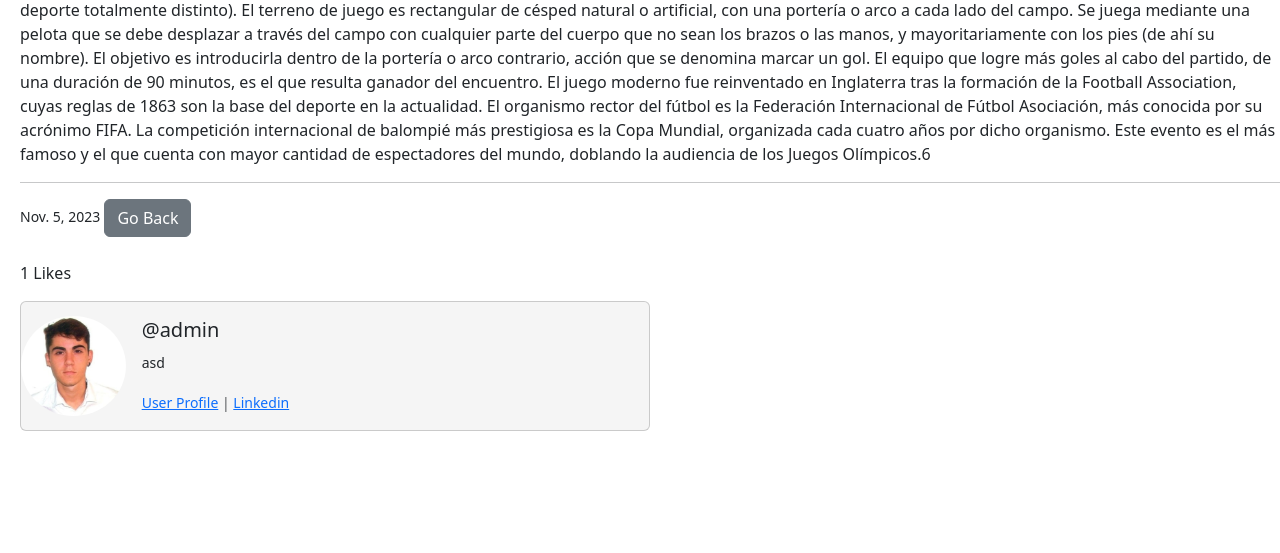
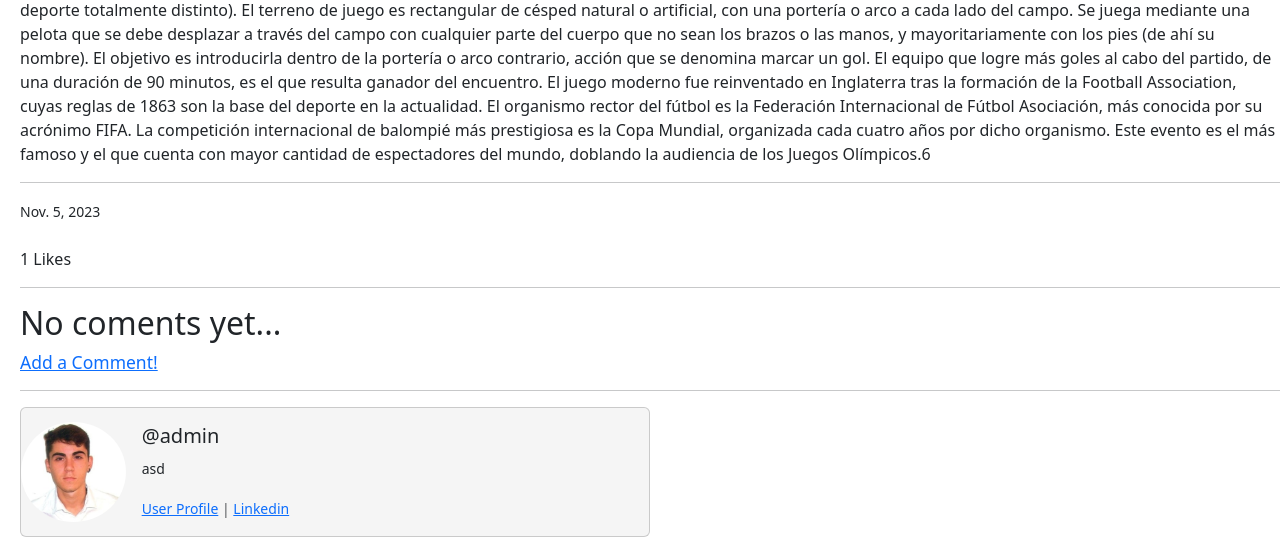
Before and after one commit to nachoeche/CoderHouse, a Django app: page /article/21 in a window 1280 px wide. Shown: the part 355-908 px from the top of the page. Before the commit the page ends 786 px from the top, so only its background shows below. Run offline with Django 4.2, Linux system fonts and the light colour scheme; data comes from the database, SQL or seed files in the repository; both versions use the stored data as it was after the commit; some libraries are stand-ins or nearby versions.

Commit message:
Comments Added

```diff
--- a/theblog/admin.py
+++ b/theblog/admin.py
@@ -1,9 +1,10 @@
 from django.contrib import admin
 #import Post from models.py
-from .models import Post,Category,UserProfile
+from .models import Post,Category,UserProfile,Comment
 
 # Register your models here.
 #This will help to access the Posts from the admin area
 admin.site.register(Post)
 admin.site.register(Category)
 admin.site.register(UserProfile)
+admin.site.register(Comment)
--- a/theblog/forms.py
+++ b/theblog/forms.py
@@ -1,5 +1,5 @@
 from django import forms
-from .models import Post,Category
+from .models import Post,Category,Comment
 from django import forms
 #To see all categories on the dropdown, create a ("visuable name", "attribute")
 #Setting them in a list so that it's easier to work on
@@ -40,3 +40,15 @@ class EditForm(forms.ModelForm):
 #Search bar
 class SearchForm(forms.Form):
     query = forms.CharField(max_length=100, label='Search')
+
+
+
+class CommentForm(forms.ModelForm):
+    class Meta:
+        model = Comment
+        fields=('name','body')
+        #Create a widget to define a CSS(boostrap) class to each field
+        widgets={
+            'name': forms.TextInput(attrs={'class': 'form-control'}),
+            'body': forms.Textarea(attrs={'class': 'form-control'}),
+        }
--- a/theblog/models.py
+++ b/theblog/models.py
@@ -4,6 +4,7 @@ from django.contrib.auth.models import User
 from django.urls import reverse
 from datetime import datetime,date
 from ckeditor.fields import RichTextField
+from django.urls import reverse_lazy,reverse
 
 # Create your models here.
 class Category(models.Model):
@@ -62,3 +63,15 @@ class UserProfile(models.Model):
         return str(self.user)
     def get_absolute_url(self):
         return reverse('home')
+
+class Comment(models.Model):
+        post=models.ForeignKey(Post,related_name="comments",on_delete=models.CASCADE)
+        name=models.CharField(max_length=255)
+        body=models.TextField()
+        date_added=models.DateField(auto_now_add=True)
+
+        def __str__(self):
+            return f"{self.post.title} - {self.name}"
+
+        def get_success_url(self):
+            return reverse_lazy('post-detail', kwargs={'pk': self.kwargs['pk']})
--- a/theblog/templates/article_details.html
+++ b/theblog/templates/article_details.html
@@ -22,11 +22,12 @@
 <p>{{posts.body|safe}}</p>
 <hr>
 <small>{{posts.post_date}}</small>
-<a href="{% url 'home' %}" class="btn btn-secondary">Go Back</a>
+
 <br></br>
 <form action="{% url 'like_post' posts.pk %}" method="POST">
     {% csrf_token %}
     {% if user.is_authenticated %}
+    <p>
         {% if liked %}
             <button type="submit", name="post_id", value="{{posts.id}}", class="btn btn-danger btn-sm">
                 Un-Like
@@ -37,7 +38,27 @@
             </button>
         {% endif %}
     {% endif %}
-    <p>{{total_likes}} Likes</p>
+    {{total_likes}} Likes</p>
+    <hr>
+    {% if not posts.comments.all%}
+        <h2>No coments yet... </h2>
+        <h5><small><a href="{% url 'add_comment' posts.pk %}">Add a Comment!</a></small></h5>
+        <hr>
+
+    {%else%}
+        <h2>Comments...</h2>
+        <h5><small><a href="{%url 'add_comment' posts.pk%}">Add a Comment!</a></small></h5>
+        {%for comment in posts.comments.all %}
+            <strong>{{comment.name}} -
+            {{comment.date_added}}</strong>
+            <br/>
+           {{comment.body}}
+            <hr>
+        {%endfor%}
+
+    {%endif%}
+
+
     <!--Profile details - Boostrap "Card"-->
     {% if posts.author.userprofile %} <!--Maby an user doesn't have a profile yet-->
         <div class="card mb-3" style="max-width: 50%; background-color: whitesmoke;">
--- a/theblog/templates/categories.html
+++ b/theblog/templates/categories.html
@@ -21,7 +21,7 @@
             {% endif %}
         </small>
         <br/>
-        {{post.body|slice:":100"}}</li>
+        {{post.body|safe}}</li>
     {% endfor %}
     </ul>
     <a class="btn btn-secondary" href="{% url 'home' %}"> Go Back </a>
--- a/theblog/urls.py
+++ b/theblog/urls.py
@@ -1,7 +1,7 @@
 from django.urls import path
 #from . import views
 #As the HomeView is a class, we need to import it.
-from .views import HomeView,ArticleDetail,AddPostView,UpdatePostView,DeletePostView,AddCategoryView,CategoryView,LikeView
+from .views import HomeView,ArticleDetail,AddPostView,UpdatePostView,DeletePostView,AddCategoryView,CategoryView,LikeView,AddCommentView
 
 urlpatterns = [
     #path("",views.home,name="home"),
@@ -14,4 +14,5 @@ urlpatterns = [
     path("add_category/",AddCategoryView.as_view(),name="add_category"),
     path("category/<str:cats>",CategoryView,name="category"),
     path("like/<int:pk>",LikeView,name="like_post"),
+    path("article/comment/<int:pk>/",AddCommentView.as_view(),name="add_comment"),
 ]
--- a/theblog/views.py
+++ b/theblog/views.py
@@ -4,9 +4,9 @@ from django.shortcuts import render,get_object_or_404
 #CreateView: To create a post
 #UpdateView: To update posts
 from django.views.generic import ListView,DetailView, CreateView,UpdateView,DeleteView
-from .models import Post,Category
+from .models import Post,Category,Comment
 #Import the form.py file
-from .forms import PostForm,EditForm
+from .forms import PostForm,EditForm,CommentForm
 #Used to redirect while deleting a post
 from django.urls import reverse_lazy,reverse
 #Used to redirect to same page
@@ -114,3 +114,21 @@ def LikeView(request,pk):
     #Return to the same page instead going home
     #Go to article_details/pk
     return HttpResponseRedirect(reverse('article_details',args=[str(pk)]))
+
+class AddCommentView(CreateView):
+    model= Comment
+    #Import the PostForm from Forms file
+    #Since we use this method, we don't have to show them
+    form_class=CommentForm
+    template_name="add_comment.html"
+    #Show all fields
+    #fields="__all__"
+    #Show some fields
+    #fields=('title','body')
+    #success_url=reverse_lazy('home')
+    def form_valid(self,form):
+        form.instance.post_id=self.kwargs['pk']
+        return super().form_valid(form)
+    def get_success_url(self):
+
+        return reverse_lazy('article_details', kwargs={'pk': self.kwargs['pk']})
```
Also changed, not shown: theblog/templates/add_comment.html (added, +33 -0 lines), db.sqlite3, theblog/migrations/0015_comment.py (added).
